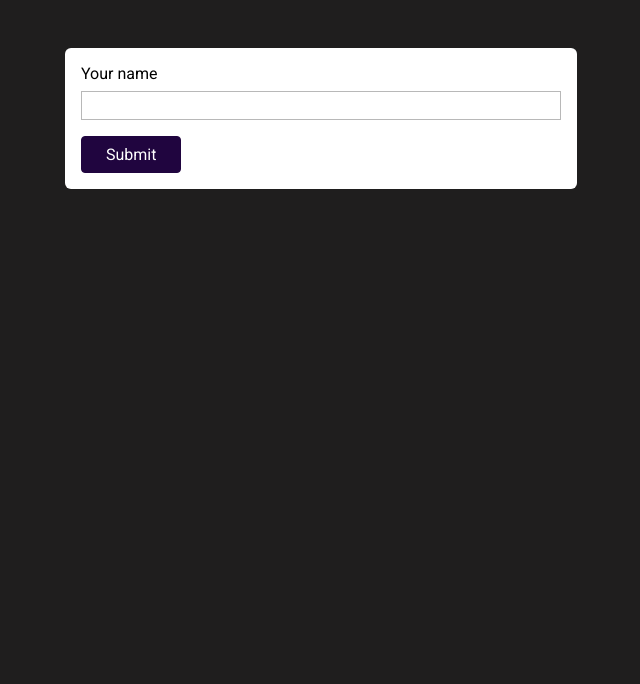
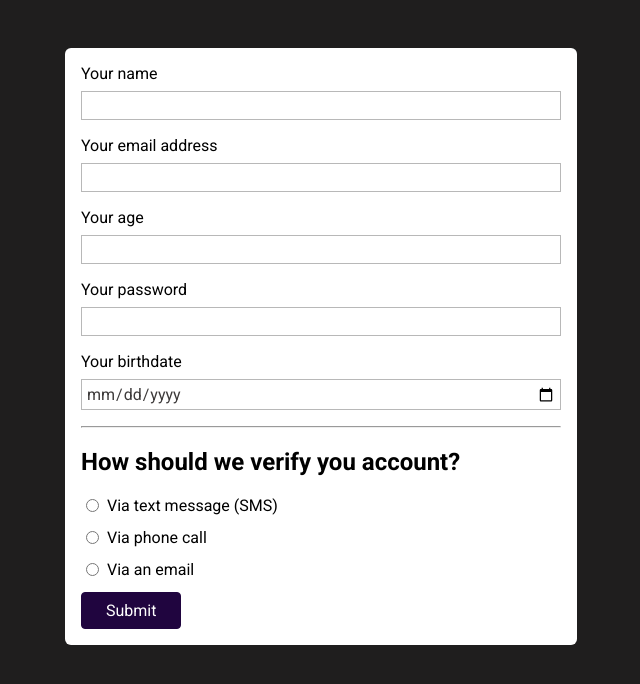
Before and after one commit to jcadena777/form-practice, a plain HTML site: page index.html in a window 1280 px wide. Shown: the whole page, without its empty margins (319-959 px from the left). Drawn offline with Linux system fonts and the light colour scheme.

Commit message:
More input types added and styled

```diff
--- a/index.html
+++ b/index.html
@@ -17,6 +17,33 @@
     <form action="/" method="GET">
       <label for="username">Your name</label>
       <input type="text" name="user-name" id="username" />
+      <label for="useremail">Your email address</label>
+      <input type="email" name="user-email" id="useremail" />
+      <label for="userage">Your age</label>
+      <input type="number" step="0.00001" name="user-age" id="userage" />
+      <label for="userpassword">Your password</label>
+      <input type="password" name="user-password" id="userpassword" />
+      <label for="userbirthdate">Your birthdate</label>
+      <input type="date" name="user-birthdate" id="userbirthdate" />
+      <hr />
+      <h2>How should we verify you account?</h2>
+      <div class="form-control-inline">
+        <input
+          type="radio"
+          name="verify"
+          id="verify-text-message"
+          value="text-message"
+        />
+        <label for="verify-text-message">Via text message (SMS)</label>
+      </div>
+      <div class="form-control-inline">
+        <input type="radio" name="verify" id="verify-phone" value="phone" />
+        <label for="verify-phone">Via phone call</label>
+      </div>
+      <div class="form-control-inline">
+        <input type="radio" name="verify" id="verify-email" value="email" />
+        <label for="verify-email">Via an email</label>
+      </div>
       <button>Submit</button>
     </form>
   </body>
--- a/styles.css
+++ b/styles.css
@@ -48,3 +48,12 @@ button:hover {
   background-color: rgb(52, 14, 95);
   border-color: rgb(52, 14, 95);
 }
+
+.form-control-inline {
+  display: flex;
+}
+
+.form-control-inline input {
+  width: auto;
+  margin-right: 0.5rem;
+}
```
